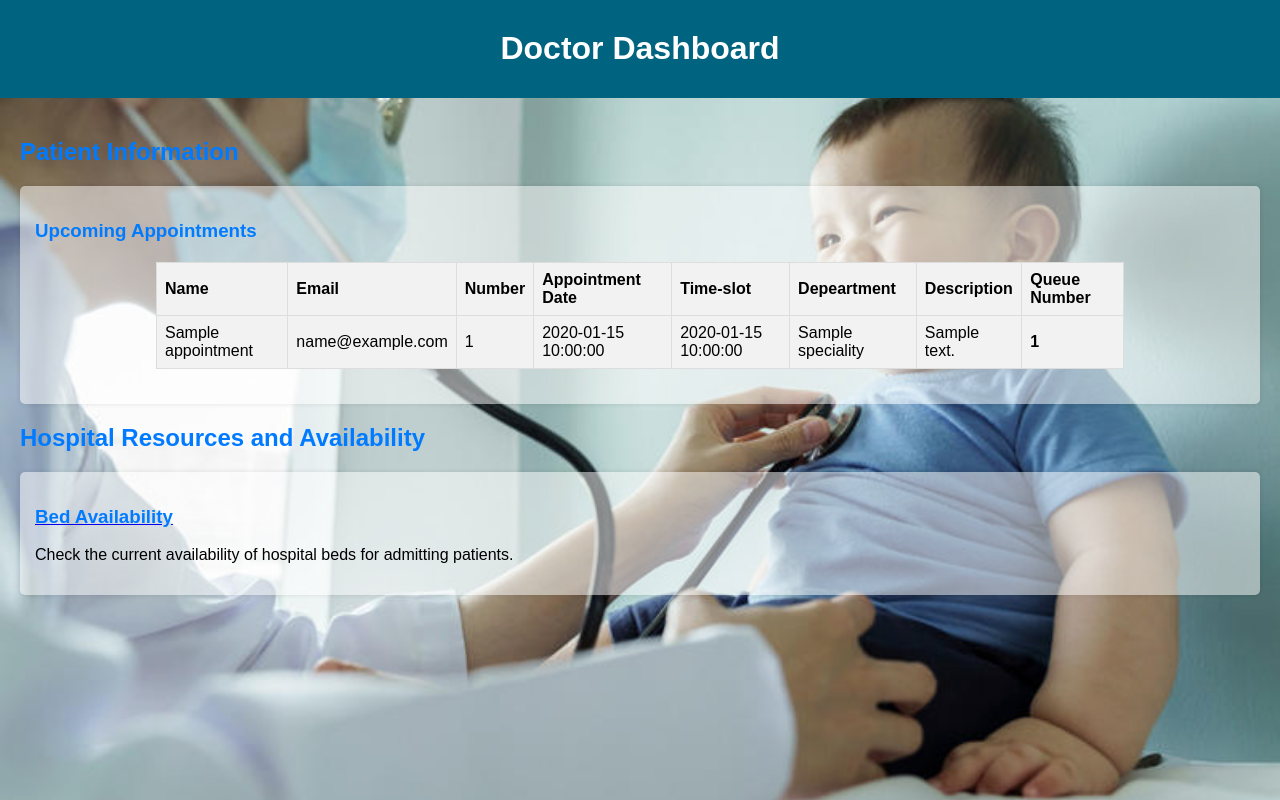
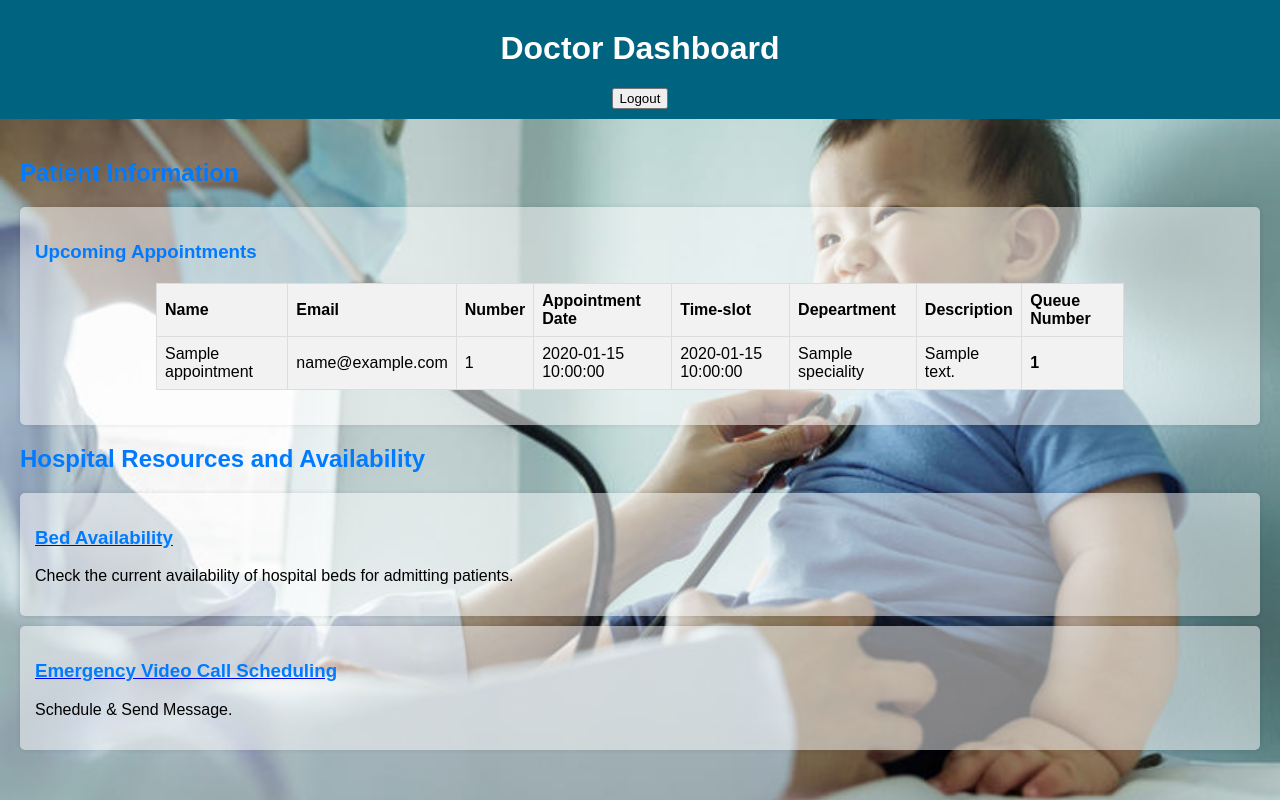
Before and after one commit to abhisek2004/Smart_hospital, a Flask app: template templates/doctor_dash.html in a window 1280 px wide. Run offline with Flask 3, Linux system fonts and the light colour scheme; the template is opened without the code that fills it: most values are stand-ins (such as "Sample title", 1, 10 or a date in 2020).

Commit message:
doxctot dasj\h

```diff
--- a/templates/doctor_dash.html
+++ b/templates/doctor_dash.html
@@ -1,5 +1,6 @@
 <!DOCTYPE html>
 <html lang="en">
+
   <head>
     <meta charset="UTF-8" />
     <meta name="viewport" content="width=device-width, initial-scale=1.0" />
@@ -108,6 +109,7 @@
   <body>
     <header>
       <h1>Doctor Dashboard</h1>
+      <button class="logout-btn" onclick="logout()">Logout</button>
     </header>
     <main>
       <!-- Patient Information Section -->
@@ -150,10 +152,21 @@
 
         <!-- Bed Availability -->
         <div class="card">
-          <a href="/bed_status"> <h3>Bed Availability</h3></a>
+          <a href="/bed_status">
+            <h3>Bed Availability</h3>
+          </a>
           <p>
             Check the current availability of hospital beds for admitting
             patients.
+          </p>
+          <!-- Bed availability status or interface would go here -->
+        </div>
+        <div class="card">
+          <a href="/">
+            <h3>Emergency Video Call Scheduling</h3>
+          </a>
+          <p>
+            Schedule & Send Message.
           </p>
           <!-- Bed availability status or interface would go here -->
         </div>
@@ -212,4 +225,5 @@
                 .catch(error => console.error('Error fetching patient data:', error));
         </script> -->
   </body>
+
 </html>
```
